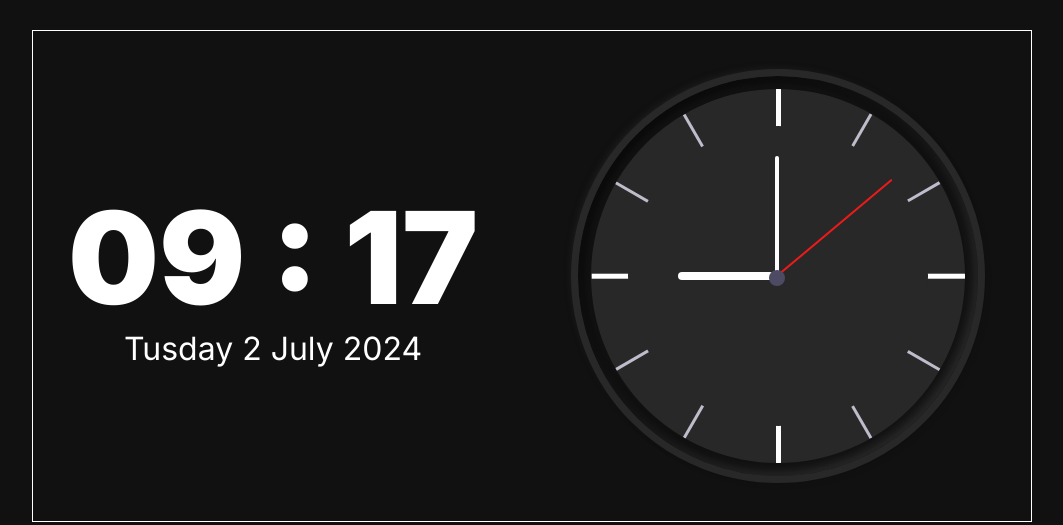
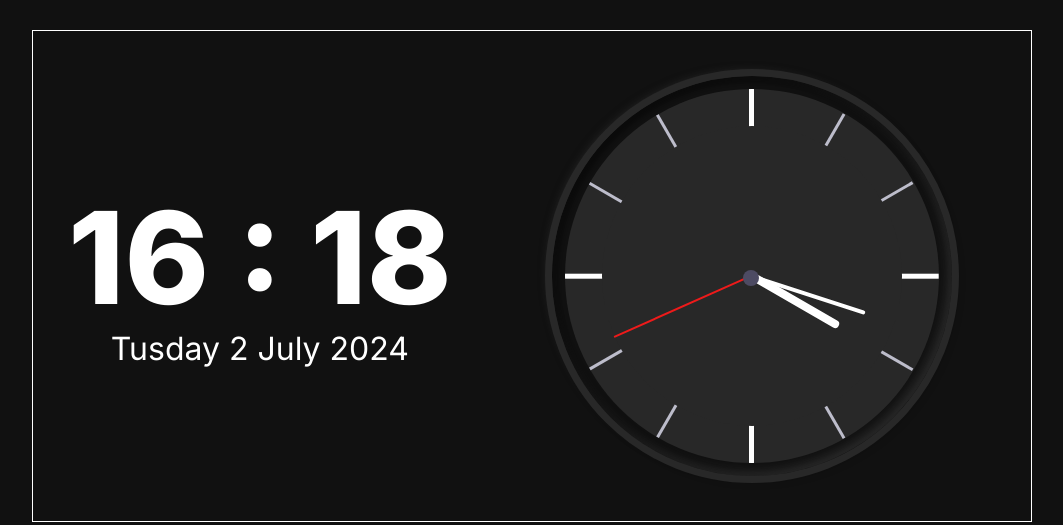
Before and after one commit to julia-retuerta/24-07-01-reloj-analogico-digital, a website built with Vite: page src/index.html in a window 1280 px wide. Shown: the whole page, without its empty margins (108-1171 px from the left). Built offline with nearby package versions, Linux system fonts and the light colour scheme; some packages are replaced by stand-ins of ours.

Commit message:
practica-casa-02-julio

```diff
--- a/src/index.html
+++ b/src/index.html
@@ -24,8 +24,8 @@
           </div>
 
           <div class="digital-clock__date">
-            <span id="digital-clock-week-day" class="digital-clock__week-day">Tusday</span>
-            <span id="digital-clock-day" class="digital-clock__day">2</span>
+            <span id="digital-clock-week-day" class="digital-clock__week-day">Monday</span>
+            <span id="digital-clock-day" class="digital-clock__day">1</span>
             <span id="digital-clock-month" class="digital-clock__month">July</span>
             <span id="digital-clock-year" class="digital-clock__year">2024</span>
           </div>
--- a/src/js/index.js
+++ b/src/js/index.js
@@ -1,7 +1,23 @@
 // El styles lo importamos aquí, ya se carga después al compilar todo
 import '../scss/styles.scss';
 
-// Digital clock
+// OBJETO DATE
+
+// const date = new Date();
+// console.log(date.getDay());
+
+// TIMERS
+
+// setInterval(() => {
+//   console.log('hola');
+// }, 2000);
+
+// setInterval(() => {
+//   const date = new Date();
+//   console.log(date.getSeconds());
+// }, 1000);
+
+// RELOJ DIGITAL Y RELOJ ANALÓGICO
 
 const digitalClockHoursElement = document.getElementById('digital-clock-hours');
 const digitalClockMinutesElement = document.getElementById('digital-clock-minutes');
@@ -10,4 +26,55 @@ const digitalClockDayElement = document.getElementById('digital-clock-day');
 const digitalClockMonthElement = document.getElementById('digital-clock-month');
 const digitalClockYearElement = document.getElementById('digital-clock-year');
 
-setIntervalHour(() => {}, 3600000);
+const hourHandElement = document.getElementById('hour-hand');
+const minuteHandElement = document.getElementById('minute-hand');
+const secondHandElement = document.getElementById('second-hand');
+
+const rootStyles = document.documentElement.style;
+
+const days = ['Sunday', 'Monday', 'Tusday', 'Wednesday', 'Thursday', 'Friday', 'Saturday'];
+
+const months = [
+  'January',
+  'February',
+  'March',
+  'April',
+  'May',
+  'June',
+  'July',
+  'August',
+  'September',
+  'October',
+  'November',
+  'December'
+];
+
+const updateTimeAndDate = () => {
+  const date = new Date();
+
+  digitalClockHoursElement.textContent = date.getHours();
+  digitalClockMinutesElement.textContent = date.getMinutes();
+  digitalClockWeekDayElement.textContent = days[date.getDay()];
+  digitalClockDayElement.textContent = date.getDate();
+  digitalClockMonthElement.textContent = months[date.getMonth()];
+  digitalClockYearElement.textContent = date.getFullYear();
+
+  // 1 vuelta = 360 grados = 60 segundos || 60 minutos || 12 horas
+  // 360 grados / 60 segundos o minutos = desplazamiento de 6 grados por segundo o minuto
+  // 360 grados / 12 horas = desplazamiento de 30 grados por hora
+
+  const degreesPerHours = date.getHours() * 30;
+  rootStyles.setProperty('--hours-rotate', degreesPerHours + 'deg');
+
+  const degreesPerMinutes = date.getMinutes() * 6;
+  rootStyles.setProperty('--minutes-rotate', degreesPerMinutes + 'deg');
+
+  const degreesPerSeconds = date.getSeconds() * 6;
+  rootStyles.setProperty('--seconds-rotate', degreesPerSeconds + 'deg');
+};
+
+updateTimeAndDate();
+
+setInterval(() => {
+  updateTimeAndDate();
+}, 1000);
--- a/src/scss/blocks/digital-clock.scss
+++ b/src/scss/blocks/digital-clock.scss
@@ -3,7 +3,7 @@
 
   &__time {
     font-size: 128px;
-    font-weight: 900;
+    font-weight: 800;
   }
 
   &__date {
```
